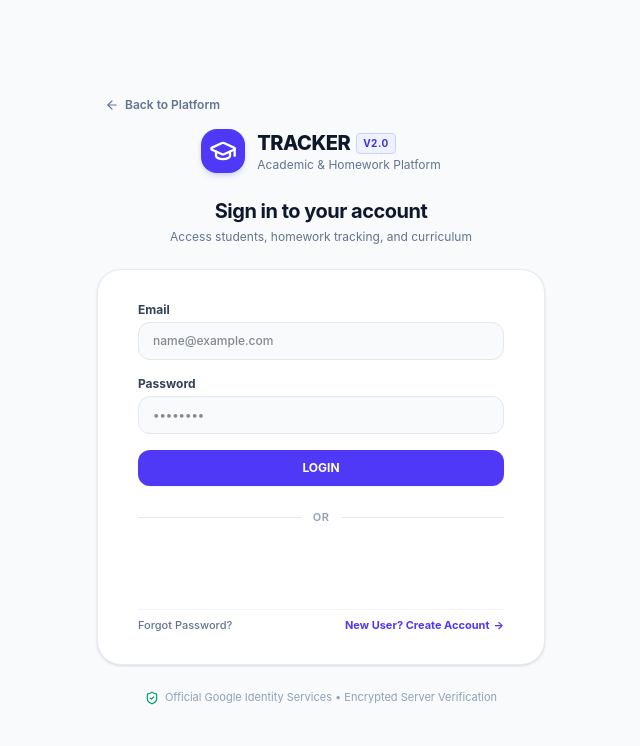
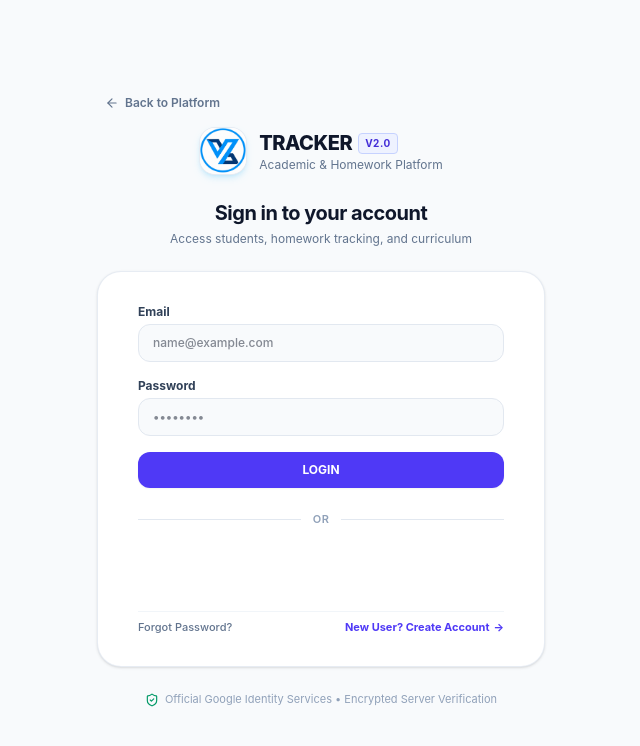
Before and after one commit to itsvk143/homework, a Next.js app: page /login in a window 1280 px wide. Shown: the top 746 px of the page, without its empty margins (319-959 px from the left). Built offline with nearby package versions, Linux system fonts and the light colour scheme; no server answers.

Commit message:
feat: replace TRACKER logo and icon with new LOGO.jpg asset

```diff
--- a/src/app/layout.tsx
+++ b/src/app/layout.tsx
@@ -15,6 +15,11 @@
 export const metadata: Metadata = {
   title: "TRACKER - Academic & Homework Platform",
   description: "Academic Hierarchy, Homework & Progress Tracking Platform",
+  icons: {
+    icon: "/logo.jpg",
+    shortcut: "/logo.jpg",
+    apple: "/logo.jpg",
+  },
 };
 
 export default function RootLayout({ children }: LayoutProps<"/">) {
--- a/src/app/login/page.tsx
+++ b/src/app/login/page.tsx
@@ -178,8 +178,8 @@
   if (checkingSession) {
     return (
       <div className="min-h-screen bg-slate-50 flex flex-col items-center justify-center p-4">
-        <div className="w-12 h-12 rounded-2xl bg-indigo-600 flex items-center justify-center text-white shadow-lg shadow-indigo-500/25 animate-pulse mb-3">
-          <GraduationCap className="w-7 h-7" />
+        <div className="w-14 h-14 rounded-2xl bg-white flex items-center justify-center shadow-lg shadow-sky-500/15 border border-slate-200/80 overflow-hidden mb-3 animate-pulse">
+          <img src="/logo.jpg" alt="TRACKER Logo" className="w-full h-full object-contain" />
         </div>
         <p className="text-xs font-semibold text-slate-600 tracking-wide animate-pulse">
           Restoring your session...
@@ -209,8 +209,8 @@
 
           {/* Logo Header */}
           <div className="flex items-center justify-center gap-3">
-            <div className="w-11 h-11 rounded-2xl bg-indigo-600 flex items-center justify-center text-white shadow-md shadow-indigo-500/20">
-              <GraduationCap className="w-7 h-7" />
+            <div className="w-12 h-12 rounded-2xl bg-white flex items-center justify-center shadow-md shadow-sky-500/15 border border-slate-200/80 overflow-hidden shrink-0">
+              <img src="/logo.jpg" alt="TRACKER Logo" className="w-full h-full object-contain" />
             </div>
             <div>
               <div className="flex items-center gap-1.5">
--- a/src/app/onboarding/page.tsx
+++ b/src/app/onboarding/page.tsx
@@ -260,8 +260,8 @@
       <div className="sm:mx-auto sm:w-full sm:max-w-xl">
         {/* Brand Header */}
         <div className="flex items-center justify-center gap-3 mb-2">
-          <div className="w-11 h-11 rounded-2xl bg-indigo-600 flex items-center justify-center text-white shadow-md shadow-indigo-500/20">
-            <GraduationCap className="w-7 h-7" />
+          <div className="w-12 h-12 rounded-2xl bg-white flex items-center justify-center shadow-md shadow-sky-500/15 border border-slate-200/80 overflow-hidden shrink-0">
+            <img src="/logo.jpg" alt="TRACKER Logo" className="w-full h-full object-contain" />
           </div>
           <div>
             <div className="flex items-center gap-1.5">
--- a/src/app/signup/page.tsx
+++ b/src/app/signup/page.tsx
@@ -344,8 +344,8 @@
 
           {/* Logo Header */}
           <div className="flex items-center justify-center gap-3">
-            <div className="w-11 h-11 rounded-2xl bg-indigo-600 flex items-center justify-center text-white shadow-md shadow-indigo-500/20">
-              <GraduationCap className="w-7 h-7" />
+            <div className="w-12 h-12 rounded-2xl bg-white flex items-center justify-center shadow-md shadow-sky-500/15 border border-slate-200/80 overflow-hidden shrink-0">
+              <img src="/logo.jpg" alt="TRACKER Logo" className="w-full h-full object-contain" />
             </div>
             <div>
               <div className="flex items-center gap-1.5">
--- a/src/components/Navbar.tsx
+++ b/src/components/Navbar.tsx
@@ -108,8 +108,12 @@
       <div className="max-w-7xl mx-auto px-4 sm:px-6 lg:px-8 h-16 flex items-center justify-between gap-4">
         {/* Brand Logo */}
         <div className="flex items-center gap-3">
-          <div className="w-10 h-10 rounded-xl gradient-brand flex items-center justify-center text-white shadow-md shadow-indigo-500/20">
-            <GraduationCap className="w-6 h-6" />
+          <div className="w-10 h-10 rounded-xl overflow-hidden bg-white flex items-center justify-center shadow-md shadow-sky-500/15 border border-slate-200/80 shrink-0">
+            <img
+              src="/logo.jpg"
+              alt="TRACKER Logo"
+              className="w-full h-full object-contain"
+            />
           </div>
           <div>
             <div className="flex items-center gap-2">
```
Also changed, not shown: public/logo.jpg (added), 1 other file (tests, documents, lock files or other folders).
